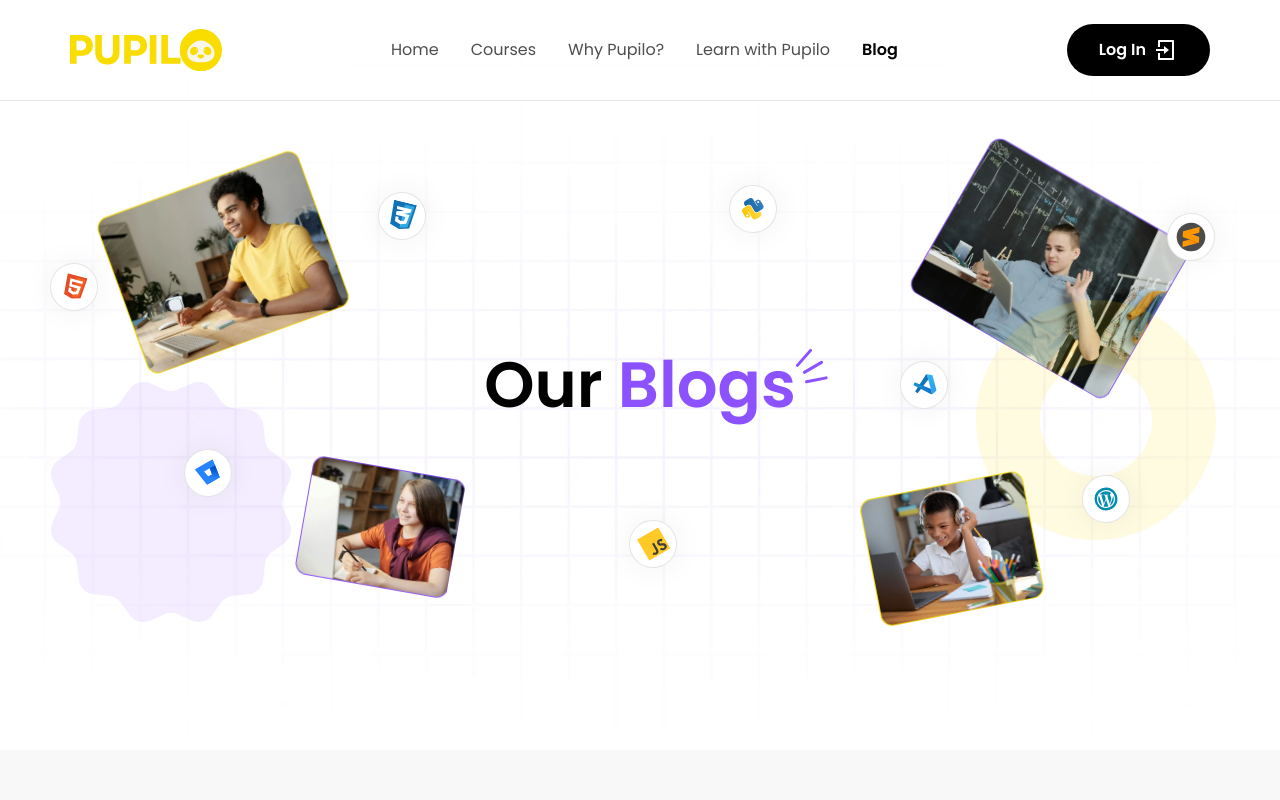
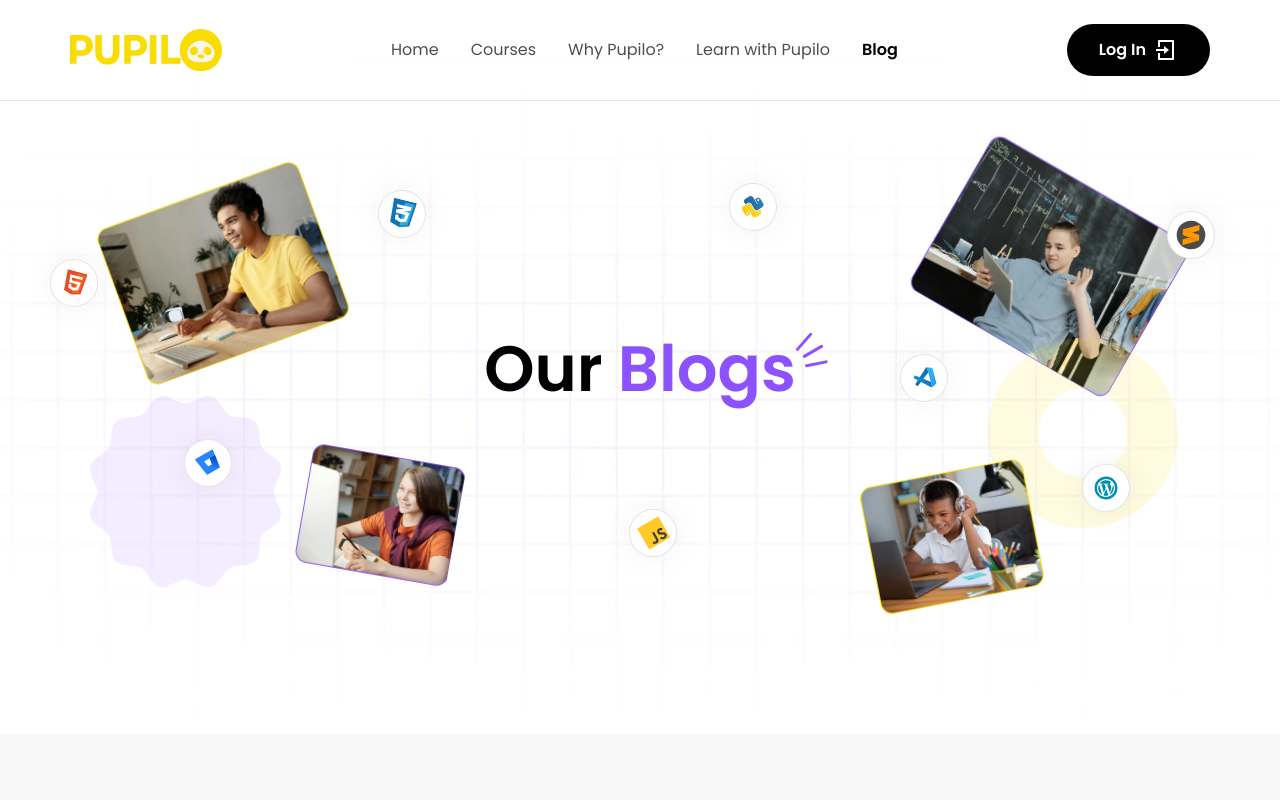
Before and after one commit to Pupiloinc/Pupilo, a Next.js app: page /blog in a window 1280 px wide. Shown: the top 800 px of the page. Built offline with nearby package versions, Linux system fonts and the light colour scheme.

Commit message:
blog hero section done

```diff
--- a/src/components/blog/BlogHero.jsx
+++ b/src/components/blog/BlogHero.jsx
@@ -8,8 +8,8 @@ const BlogHero = () => {
     <Header />
     <div className="container max-w-[1140px] xl:px-0 px-4 md:px-6 mx-auto">
       <div className="pt-[230px] pb-[326px] relative">
-        <h2 className="text-center font-semibold text-[38px] sm:text-[43px] md:text-5xl lg:text-[58px] xl:text-custom-6xl leading-120 text-dark-black mt-4 relative z-10">Our<span className="text-purple relative"> Blogs<Icons icon="heroTextEllipse" className="absolute top-2 -right-8 max-lg:hidden" /></span></h2>
-        <Image src="/assets/images/webp/blog-1.webp" alt="blog-1" width={214} height={166} className="absolute top-[8%] md:top-[12%] left-[4%] -rotate-[20deg] max-sm:w-[144px]" />
+        <h2 className="text-center font-semibold text-[38px] sm:text-[43px] md:text-5xl lg:text-[58px] xl:text-custom-6xl leading-120 text-dark-black relative z-10">Our<span className="text-purple relative"> Blogs<Icons icon="heroTextEllipse" className="absolute top-2 -right-8 max-lg:hidden" /></span></h2>
+        <Image src="/assets/images/webp/blog-1.webp" alt="blog-1" width={214} height={166} className="absolute top-[8%] md:top-[14%] left-[4%] -rotate-[20deg] max-sm:w-[144px]" />
         <div className="absolute top-[8%] md:top-[12%] right-[4%] ">
           <div className="relative">
             <Image src="/assets/images/webp/blog-2.webp" alt="blog-2" width={228} height={178} className="rotate-[30deg] max-sm:w-[144px]" />
@@ -44,8 +44,8 @@ const BlogHero = () => {
         </div>
       </div>
     </div>
-    <Image className="absolute top-[51%] left-[4%]  min-[1700px]:left-[15%] max-lg:hidden pointer-events-none" src="/assets/images/svg/hero-purple-ellipse.svg" width={240} height={240} alt="purple-ellipse" />
-    <Image className="absolute right-[5%] 2xl:right-[6%] top-[40%] min-[1700px]:right-[18%] max-lg:hidden pointer-events-none" src="/assets/images/svg/hero-yellow-ellipse.svg" width={240} height={240} alt="yellow-ellipse" />
+    <Image className="absolute top-[54%] left-[7%]  min-[1700px]:left-[18%] max-lg:hidden pointer-events-none" src="/assets/images/svg/hero-purple-ellipse.svg" width={191} height={191} alt="purple-ellipse" />
+    <Image className="absolute right-[8%] 2xl:right-[9%] top-[46%] min-[1700px]:right-[18%] max-lg:hidden pointer-events-none" src="/assets/images/svg/hero-yellow-ellipse.svg" width={190} height={190} alt="yellow-ellipse" />
   </div>;
 };
 
```
